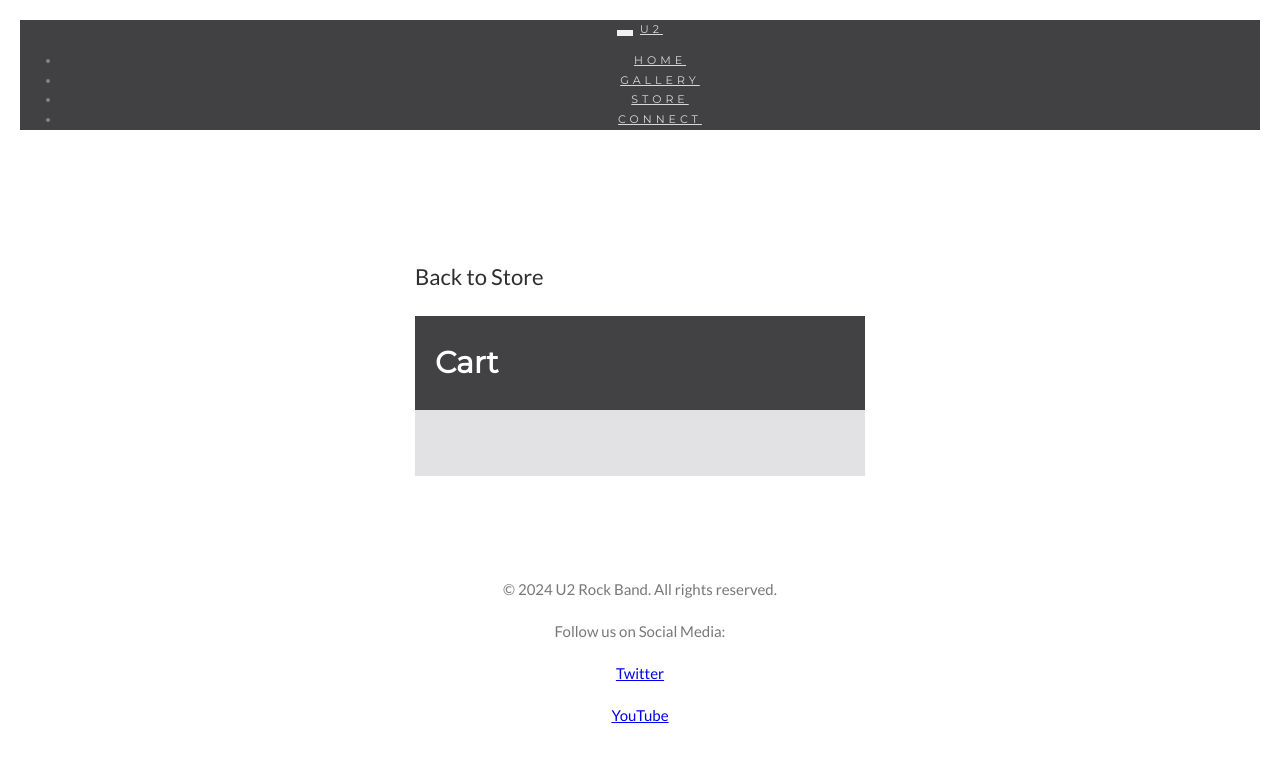
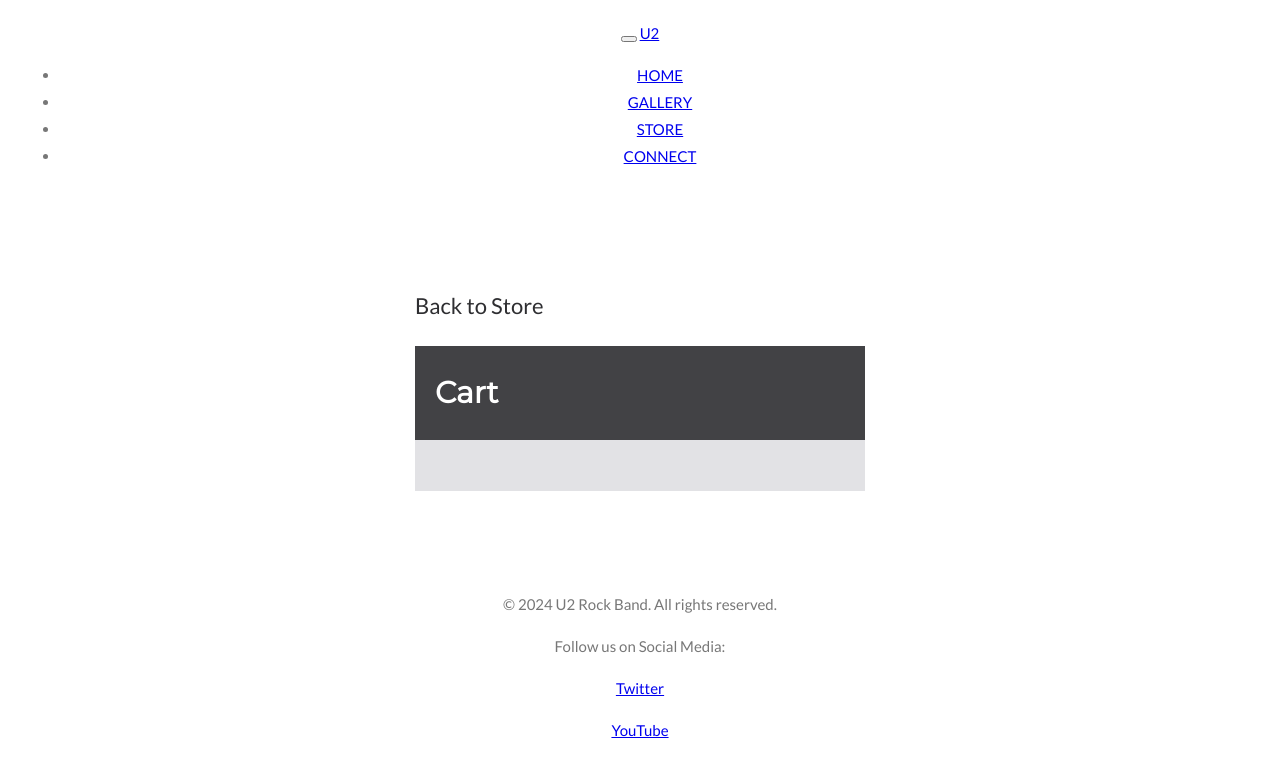
Before and after one commit to ranjanashish298/web-entwicklung-project, a plain HTML site: page cart.html in a window 1280 px wide. Drawn offline with Linux system fonts and the light colour scheme.

Commit message:
Update style.css

```diff
--- a/style.css
+++ b/style.css
@@ -4,30 +4,6 @@ html, body {
   padding: 0;
   overflow-x: hidden; /* Prevents horizontal scrolling */
   box-sizing: border-box;
-}
-
-/*------ This is the Navbar section----*/
-.navbar {
-  font-family: Montserrat, sans-serif;
-  margin-bottom: 0;
-  background-color: #2d2d30;
-  border: 0;
-  font-size: 11px !important;
-  letter-spacing: 4px;
-  opacity: 0.9;
-}
-.navbar li a, .navbar .navbar-brand {
-  color: #d5d5d5 !important;
-}
-.navbar-nav li a:hover {
-  color: #fff !important;
-}
-.navbar-nav li.active a {
-  color: #fff !important;
-  background-color: #29292c !important;
-}
-.navbar-default .navbar-toggle {
-  border-color: transparent;
 }
 
 /*------------------------Store-------------------------*/
```
